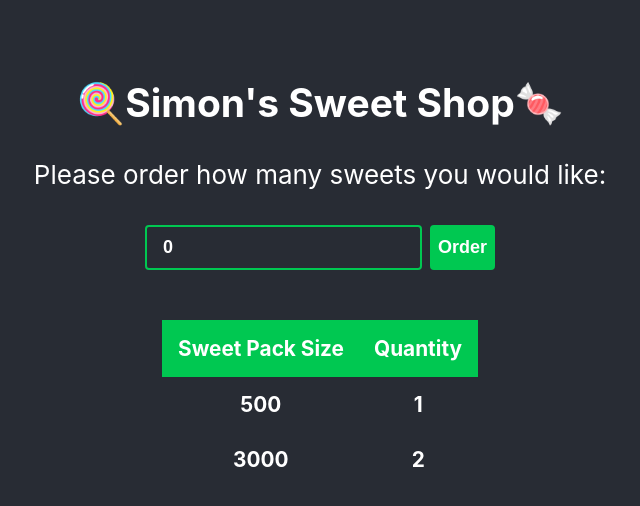
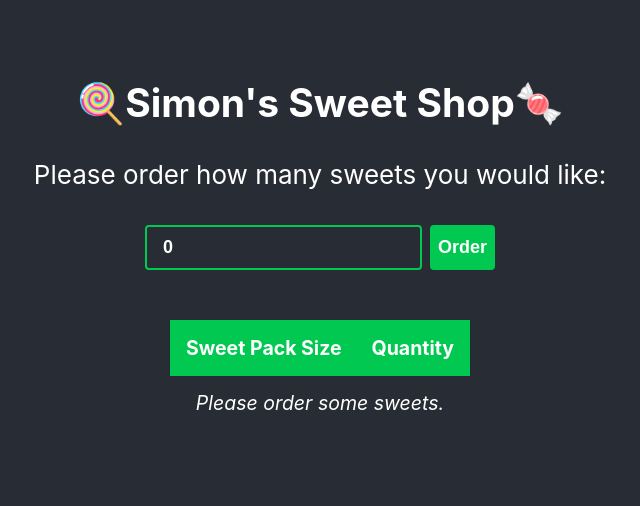
Before and after one commit to blenky36/sss-phil-blenk, a React (Create React App) app: page / in a window 1280 px wide. Shown: the top 506 px of the page, without its empty margins (320-960 px from the left). Built offline with nearby package versions, Linux system fonts and the light colour scheme.

Commit message:
reduced table size inline

```diff
--- a/src/components/OrderList.js
+++ b/src/components/OrderList.js
@@ -5,22 +5,21 @@ import styled from 'styled-components';
 
 const Table = styled.table`
     border-collapse: collapse;
-    font-size: 80%;
-    font-weight: bold;
+    font-size: 75%;
 `;
 
 const TableHead = styled.thead`
     border-radius: 4px;
     border: 1px solid #00C851;
     background-color: #00C851;
+    font-weight: bold;
 `;
 
 const TableData = styled.td`
     padding: 15px;
 `;
 
-const OrderList = () => {
-    const orderOutputSweetPacks = { 500: 1, 3000: 2 };
+const OrderList = ({ orderOutputSweetPacks }) => {
 
     const isEmpty = (obj) => {
         for (var prop in obj) {
```
